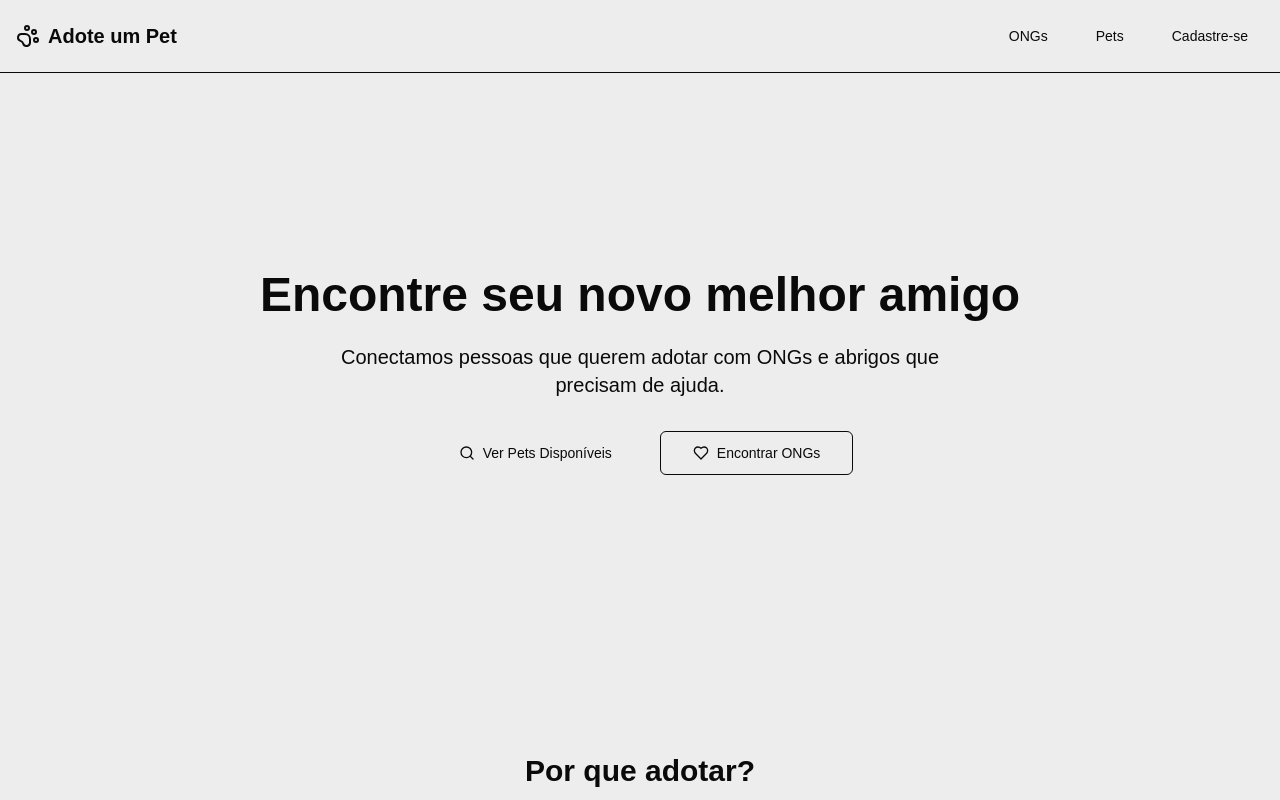
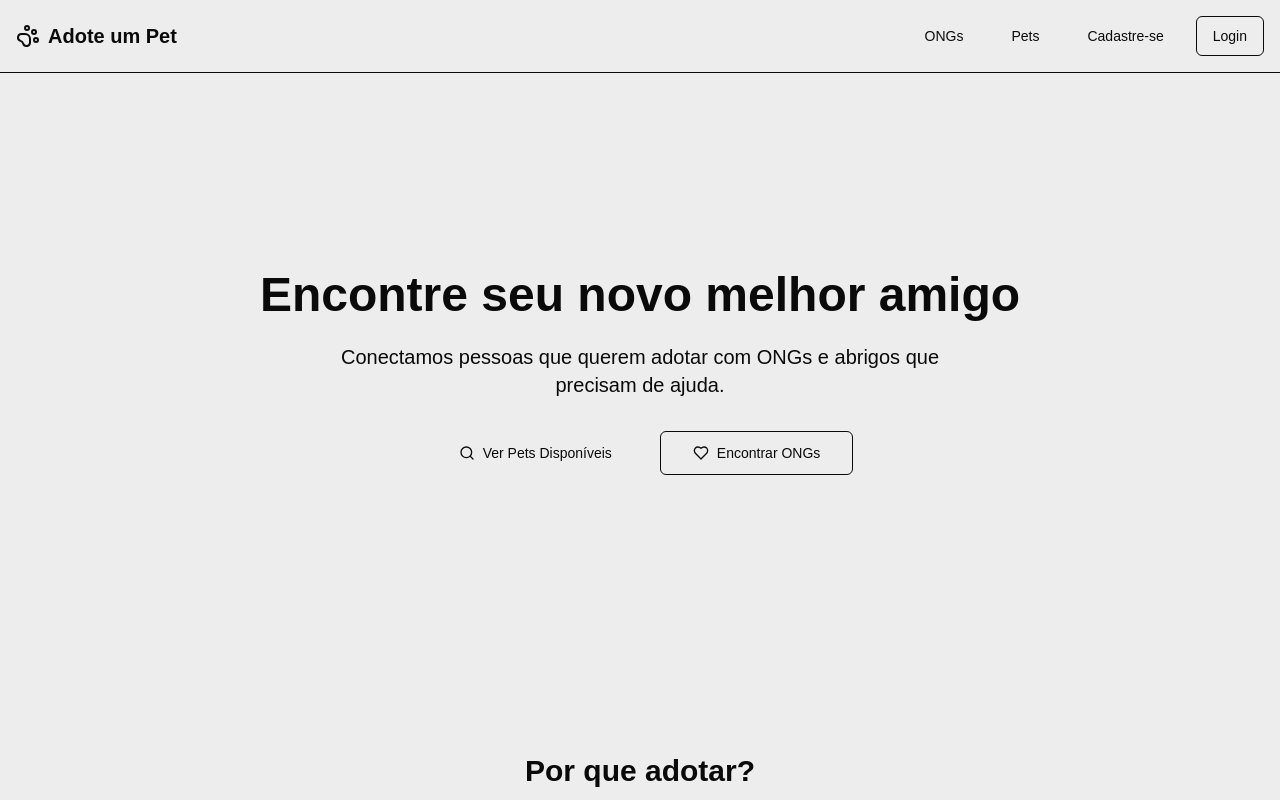
Before and after one commit to KyndermanBaraldi/AdotaPet, a Next.js app in the folder frontend/: page / in a window 1280 px wide. Shown: the top 800 px of the page. Built offline with nearby package versions, Linux system fonts and the light colour scheme.

Commit message:
feat(navbar): add login button linking to /login

```diff
--- a/frontend/next.config.ts
+++ b/frontend/next.config.ts
@@ -10,7 +10,7 @@ const nextConfig: NextConfig = {
     return [
       {
         source: '/login',
-        destination: 'https://www.adotapet.kynderman.com.br/admin/',
+        destination: 'https://adotapet.kynderman.com.br/admin/',
         statusCode: 301,
       },
     ];
--- a/frontend/src/components/navbar.tsx
+++ b/frontend/src/components/navbar.tsx
@@ -21,6 +21,9 @@ export function Navbar() {
                         <Button asChild>
                             <Link href="/cadastro">Cadastre-se</Link>
                         </Button>
+                        <Button variant="outline" asChild>
+                            <Link href="/login">Login</Link>
+                        </Button>
                     </div>
                 </div>
             </div>
```
